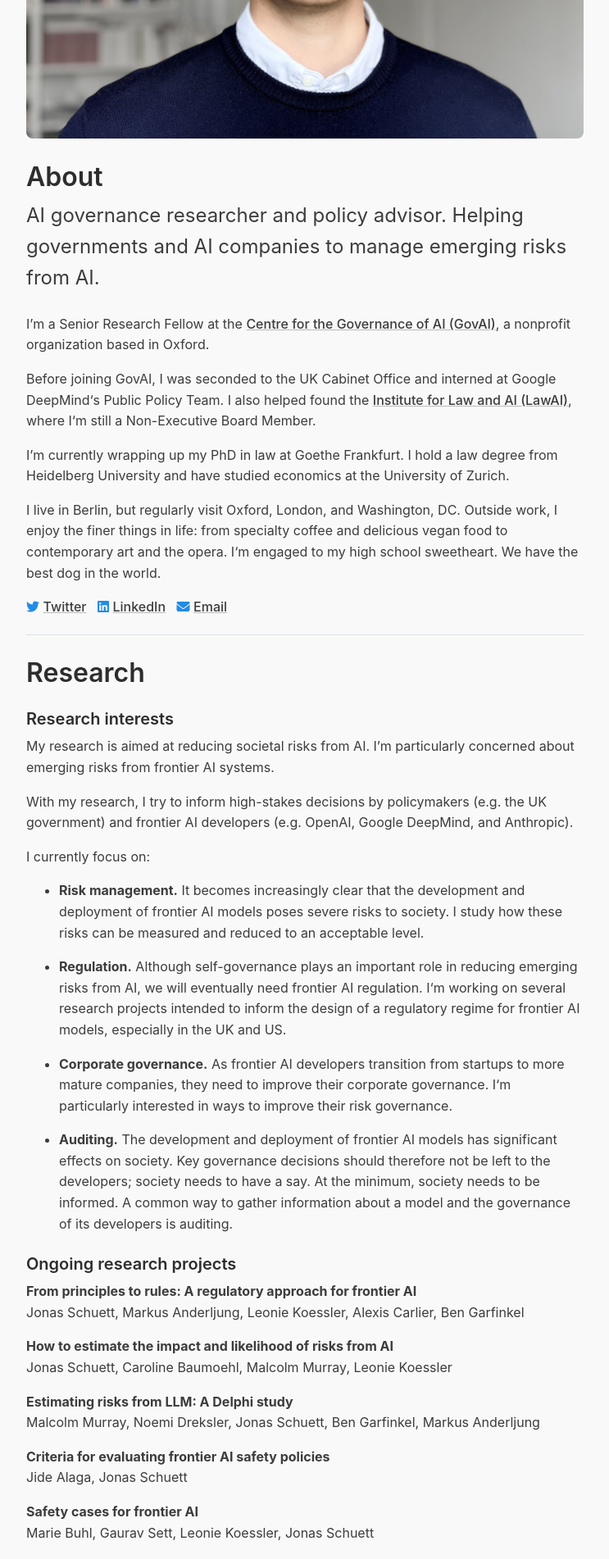
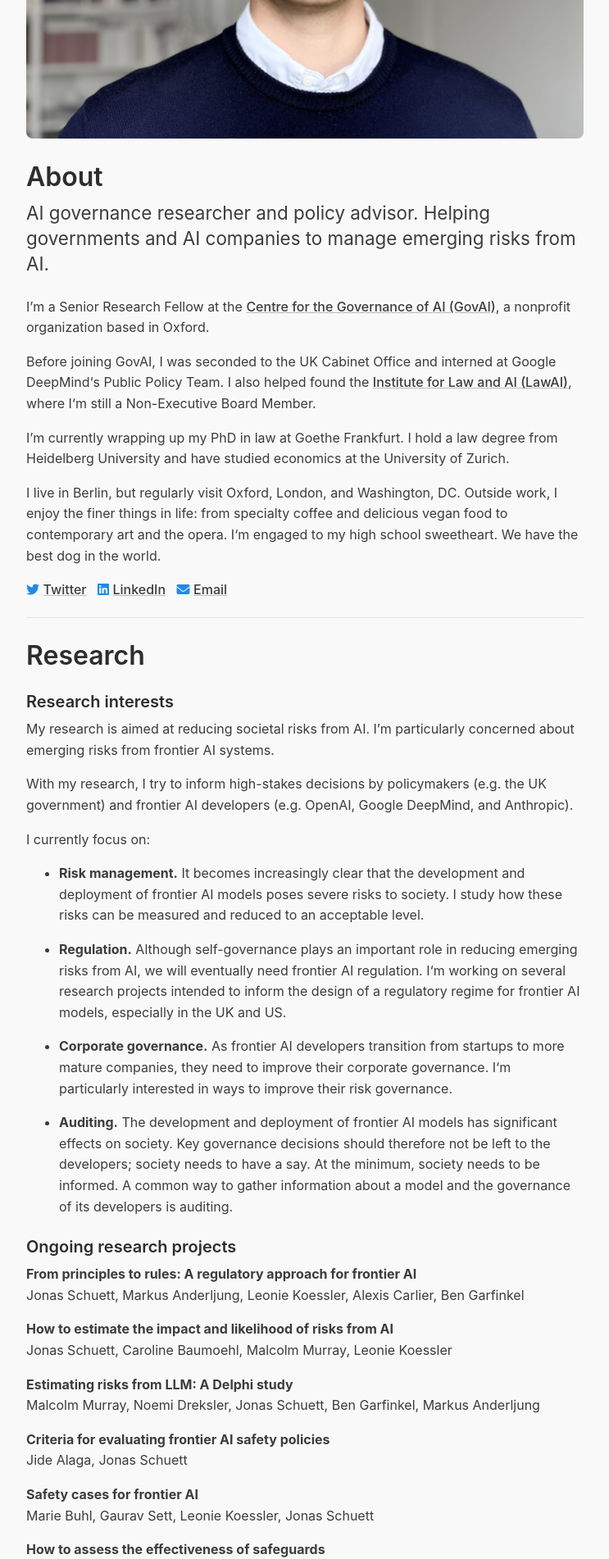
Before and after one commit to jonasschuett/jonasschuett.github.io, a Jekyll site: the page built from index.html, in a window 1280 px wide. Shown: the part 467-2369 px from the top of the page at 82% size, without its empty margins (268-1011 px from the left). Built offline with Jekyll 4.4.1, drawn with Linux system fonts in a browser that asks for light colours; nearby versions of some CDN libraries; the list of posts is cut into pages by our own code.

Commit message:
Update _type.scss

```diff
--- a/_sass/_type.scss
+++ b/_sass/_type.scss
@@ -114,8 +114,9 @@ a[href^="#fnref:"] {
 // Extend paragraphs with `.lead` for larger introductory text.
 
 .lead {
-  font-size: 1.5rem;
+  font-size: 1.4rem;
   font-weight: 400;
+  line-height: 1.4;
   color: var(--gray-800);
   margin-bottom: 1.5rem;
 }
```
